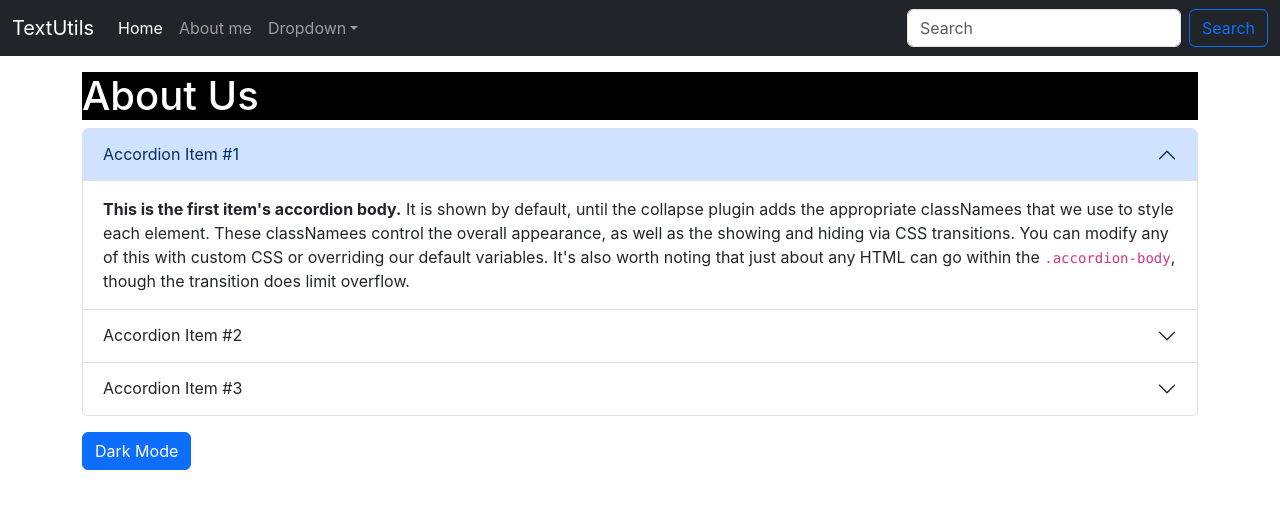
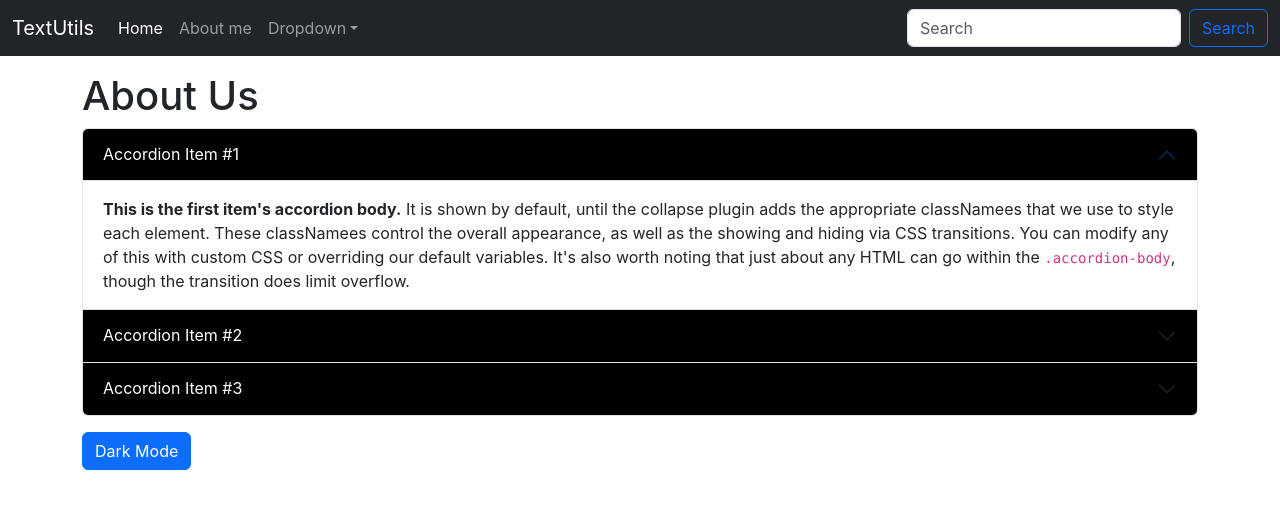
Before and after one commit to sadikurrahamanfahim/my-app, a React (Create React App) app: page / in a window 1280 px wide. Shown: the top 508 px of the page. Built offline with nearby package versions, Linux system fonts and the light colour scheme.

Commit message:
emabling dark mode

```diff
--- a/src/components/About.js
+++ b/src/components/About.js
@@ -8,11 +8,11 @@ let mystyle={
 
     return (
         <>
-        <h1 style = {mystyle} className="my-2">About Us</h1>
+        <h1 className="my-2">About Us</h1>
             <div className="accordion" id="accordionExample">
                 <div className="accordion-item">
                     <h2 className="accordion-header" id="headingOne">
-                        <button className="accordion-button" type="button" data-bs-toggle="collapse" data-bs-target="#collapseOne" aria-expanded="true" aria-controls="collapseOne">
+                        <button className="accordion-button" style = {mystyle} type="button" data-bs-toggle="collapse" data-bs-target="#collapseOne" aria-expanded="true" aria-controls="collapseOne">
                             Accordion Item #1
                         </button>
                     </h2>
@@ -24,7 +24,7 @@ let mystyle={
                 </div>
                 <div className="accordion-item">
                     <h2 className="accordion-header" id="headingTwo">
-                        <button className="accordion-button collapsed" type="button" data-bs-toggle="collapse" data-bs-target="#collapseTwo" aria-expanded="false" aria-controls="collapseTwo">
+                        <button className="accordion-button collapsed" style = {mystyle} type="button" data-bs-toggle="collapse" data-bs-target="#collapseTwo" aria-expanded="false" aria-controls="collapseTwo">
                             Accordion Item #2
                         </button>
                     </h2>
@@ -36,11 +36,11 @@ let mystyle={
                 </div>
                 <div className="accordion-item">
                     <h2 className="accordion-header" id="headingThree">
-                        <button className="accordion-button collapsed" type="button" data-bs-toggle="collapse" data-bs-target="#collapseThree" aria-expanded="false" aria-controls="collapseThree">
+                        <button className="accordion-button collapsed" style = {mystyle} type="button" data-bs-toggle="collapse" data-bs-target="#collapseThree" aria-expanded="false" aria-controls="collapseThree">
                             Accordion Item #3
                         </button>
                     </h2>
-                    <div id="collapseThree" className="accordion-collapse collapse" aria-labelledby="headingThree" data-bs-parent="#accordionExample">
+                    <div id="collapseThree" style = {mystyle} className="accordion-collapse collapse" aria-labelledby="headingThree" data-bs-parent="#accordionExample">
                         <div className="accordion-body">
                             <strong>This is the third item's accordion body.</strong> It is hidden by default, until the collapse plugin adds the appropriate classNamees that we use to style each element. These classNamees control the overall appearance, as well as the showing and hiding via CSS transitions. You can modify any of this with custom CSS or overriding our default variables. It's also worth noting that just about any HTML can go within the <code>.accordion-body</code>, though the transition does limit overflow.
                         </div>
```
